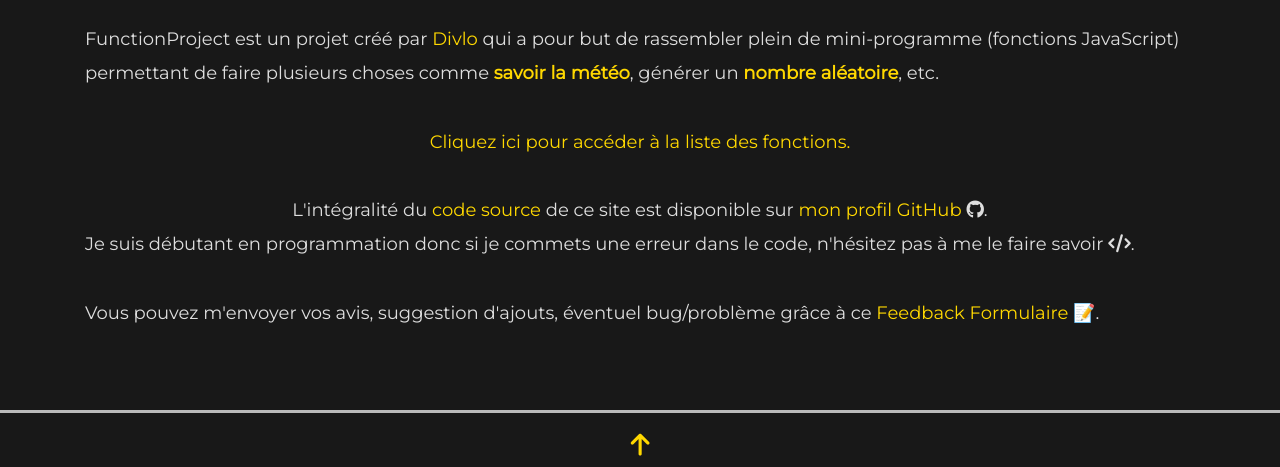
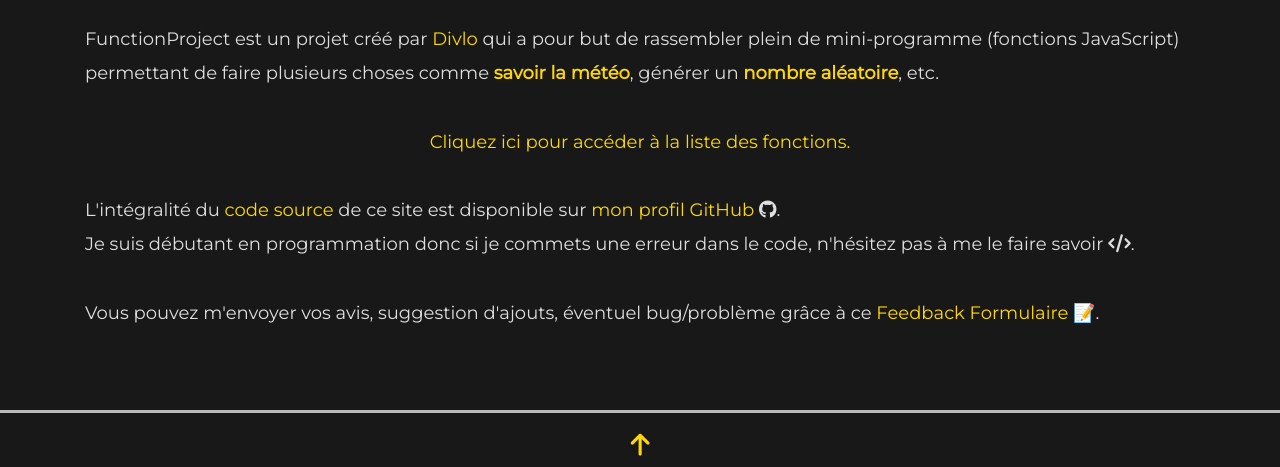
Before and after one commit to theoludwig/FunctionProject, a PHP site: page / in a window 1280 px wide. Shown: the part 208-675 px from the top of the page. Run offline with PHP 8.4, Linux system fonts and the light colour scheme; some libraries are stand-ins or nearby versions.

Commit message:
Hotfix centering text

```diff
--- a/index.php
+++ b/index.php
@@ -31,7 +31,8 @@
   <br> <br>
   <a class="d-flex justify-content-center" href="./views/function-list.php">Cliquez ici pour accéder à la liste des fonctions.</a>
   <br>
-  <span class="d-flex justify-content-center">L'intégralité du&nbsp;<a target="_blank" href="https://github.com/Divlo/FunctionProject">code source</a>&nbsp;de ce site est disponible sur&nbsp;<a href="https://github.com/Divlo">mon profil GitHub</a>&nbsp;<span><i class="fab fa-github"></i></span>.</span>
+  L'intégralité du <a target="_blank" href="https://github.com/Divlo/FunctionProject">code source</a> de ce site est disponible sur <a href="https://github.com/Divlo">mon profil GitHub</a> <i class="fab fa-github"></i>.
+  <br>
   Je suis débutant en programmation donc si je commets une erreur dans le code, n'hésitez pas à me le faire savoir <i class="fas fa-code"></i>.
   <br><br>
   Vous pouvez m'envoyer vos avis, suggestion d'ajouts, éventuel bug/problème grâce à ce <a href="https://docs.google.com/forms/d/1NliUWi3lntHDM42Td0C47J0cZKgnYilxT_0UcdmVaog/" target="_blank">Feedback Formulaire</a> 📝.
```
